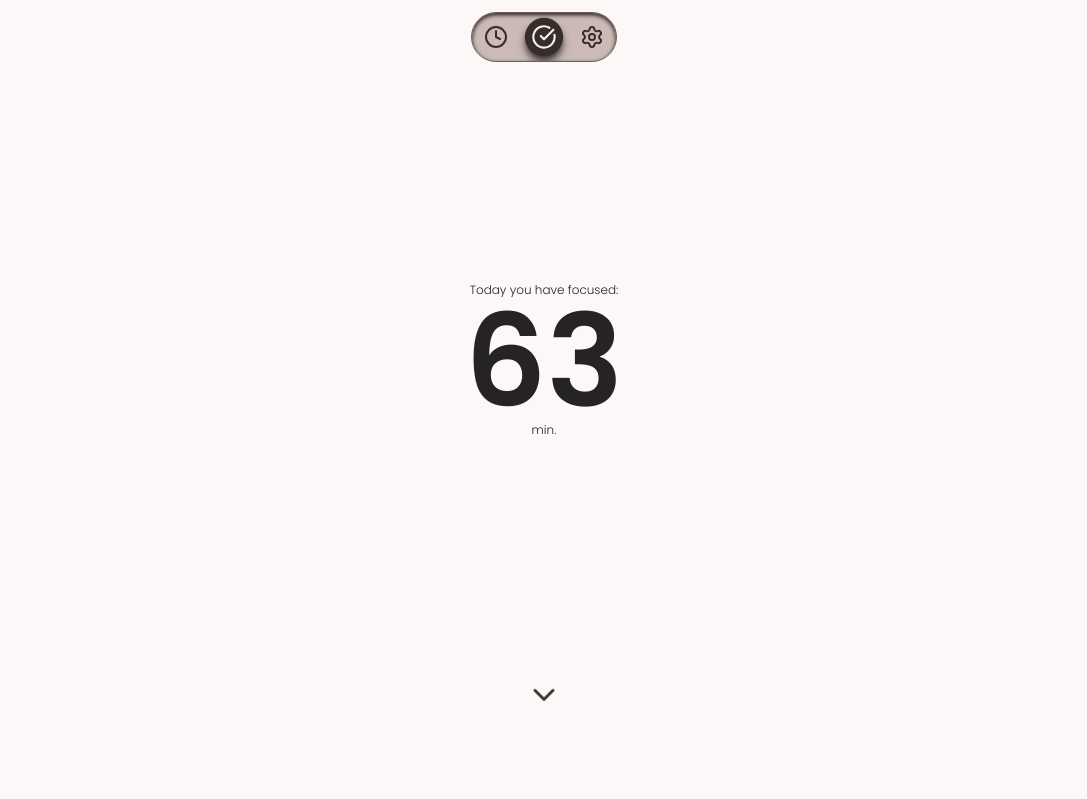
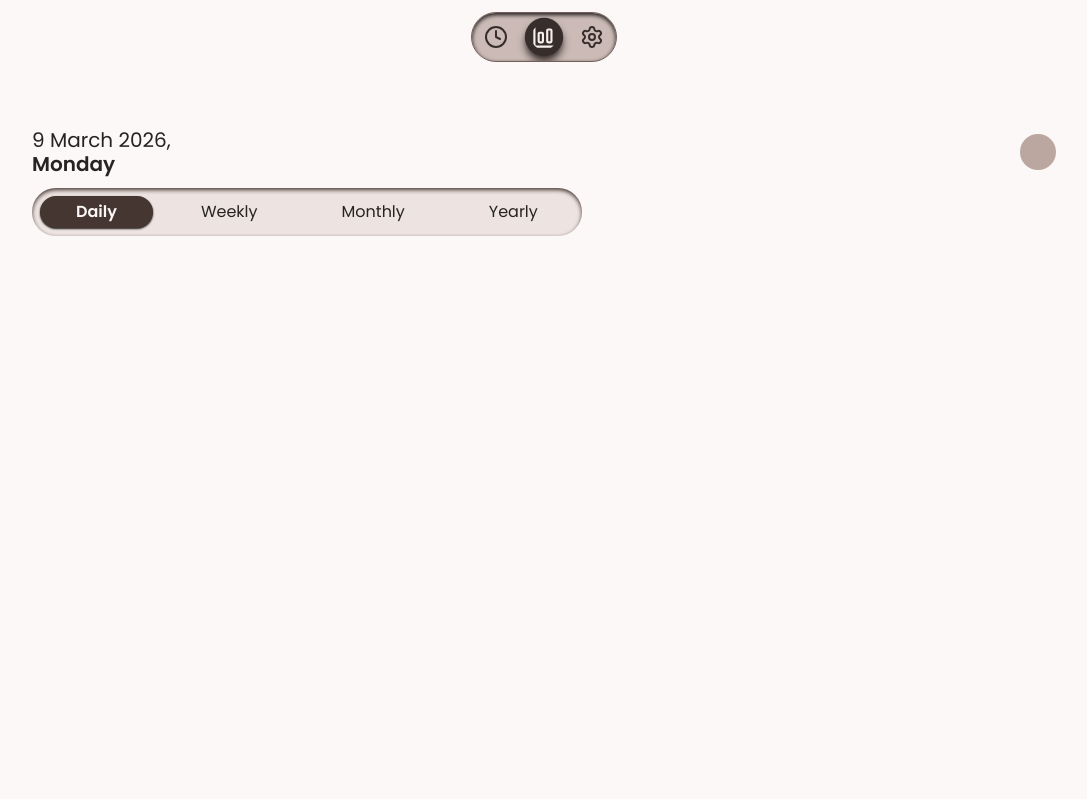
Before and after one commit to plwtx/chai.study, a React (Vite) app: page /statistics in a window 1280 px wide. Shown: the top 799 px of the page, without its empty margins (96-1183 px from the left). Built offline with nearby package versions, Linux system fonts and the light colour scheme; a web font is replaced by a local one; what @toolwind/corner-shape would draw is missing.

Commit message:
STYLE: Rework of charts page.

```diff
--- a/src/features/navbar/index.tsx
+++ b/src/features/navbar/index.tsx
@@ -1,4 +1,4 @@
-import { Clock, Settings, CircleCheckBig } from "lucide-react";
+import { Clock, Settings, CircleCheckBig, ChartColumnBig } from "lucide-react";
 import NavItem from "./components/NavItem";
 import NavLogo from "./components/NavLogo";
 
@@ -9,8 +9,8 @@ export default function Navbar() {
       <div className="bg-brown-300/75 dark:bg-dark-900 shadow-brown-900 border-brown-500 z-30 flex w-fit items-center justify-between gap-6 overflow-clip rounded-full border p-3 shadow-inner dark:border-black dark:shadow-black">
         {/* Clock */}
         <NavItem icon={Clock} to="/" />
-        {/* Tasks */}
-        <NavItem icon={CircleCheckBig} to="/statistics" />
+        {/* Stats */}
+        <NavItem icon={ChartColumnBig} to="/statistics" />
         {/* Settings */}
         <NavItem icon={Settings} to="/settings" variant="icon" />
       </div>
--- a/src/features/statistics/components/daily-focus-page.tsx
+++ /dev/null
@@ -1,19 +0,0 @@
-import { ChevronDown } from "lucide-react";
-export default function DailyFocusPage() {
-  return (
-    <>
-      <div className="h-dvh w-full">
-        {/* Daily focus */}
-        <div className="relative flex h-[90%] w-full items-center justify-center">
-          <section className="text-brown-800 relative z-20 flex size-96 flex-col items-center justify-center p-12 text-9xl font-semibold dark:text-white/75">
-            <p className="text-xs font-light">Today you have focused:</p>
-            <h6>63</h6>
-            <span className="-mt-1 text-xs font-light">min.</span>
-          </section>
-          {/* Absolutes */}
-          <ChevronDown className="stroke-brown-600 absolute bottom-0 left-1/2 size-9 -translate-x-1/2 animate-bounce" />
-        </div>
-      </div>
-    </>
-  );
-}
--- /dev/null
+++ b/src/features/statistics/components/stats-graph-page.tsx
@@ -0,0 +1,48 @@
+import { ChevronDown } from "lucide-react";
+
+const CurrentDate: React.FC = () => {
+  const currentDate = new Date();
+  const day = currentDate.getDate();
+  const month = currentDate.toLocaleString("default", { month: "long" });
+  const year = currentDate.getFullYear();
+  const dayOfWeek = currentDate.toLocaleString("default", { weekday: "long" });
+
+  return (
+    <p className="font-poppins w-fit text-left text-xl leading-6">
+      {day} {month} {year}, <br />
+      <span className="font-semibold">{dayOfWeek}</span>
+    </p>
+  );
+};
+
+export default function DailyFocusPage() {
+  return (
+    <>
+      <div className="font-poppins h-full w-full">
+        {/* Daily focus */}
+        <div className="relative h-dvh w-full">
+          {/* Main */}
+          <div>
+            {/* Date and switch */}
+            <section className="flex w-full items-center justify-between">
+              <CurrentDate />
+              {/* button */}
+              <div className="bg-brown-300 size-9 rounded-full" />
+            </section>
+            {/* Chart & stats view mode toggle */}
+            <section className="bg-brown-200/45 shadow-brown-600 mt-3 flex w-fit gap-3 overflow-clip rounded-full p-2 shadow-inner">
+              <span className="bg-brown-600 shadow-brown-900 text-brown-50 rounded-full p-1 px-9 font-semibold shadow-xs">
+                Daily
+              </span>
+              <span className="rounded-full p-1 px-9">Weekly</span>
+              <span className="rounded-full p-1 px-9">Monthly</span>
+              <span className="rounded-full p-1 px-9">Yearly</span>
+            </section>
+          </div>
+          {/* Absolutes */}
+          <ChevronDown className="stroke-brown-600 absolute bottom-0 left-1/2 size-9 -translate-x-1/2 animate-bounce" />
+        </div>
+      </div>
+    </>
+  );
+}
--- a/src/features/statistics/index.tsx
+++ b/src/features/statistics/index.tsx
@@ -1,16 +1,17 @@
 import FocusHeatmap from "./components/heatmap-calendar";
 import OtherStats from "./components/other-stats";
-import DailyFocusPage from "./components/daily-focus-page";
+import StatsGraphPage from "./components/stats-graph-page";
 import DayStreak from "./components/day-streak";
+
 export default function Statistics() {
   return (
     <>
       <div className="bg-brown-50 dark:bg-dark-600 text-brown-800 dark:text-dark-100 font-poppins flex h-fit w-full items-center justify-center">
-        <div className="flex h-full w-full max-w-6xl flex-col items-center justify-center">
+        <div className="flex h-full w-full max-w-5xl flex-col items-center justify-center pt-32">
           {/* Statistics and streak */}
           {/* <h1 className="text-3xl font-semibold">Statistics</h1> */}
           {/* General stats */}
-          <DailyFocusPage />
+          <StatsGraphPage />
           {/* Heatmap and Other stats: */}
           <section className="bg-brown-100/45 dark:bg-dark-900 border-brown-200/75 flex h-full w-fit flex-col items-center justify-center gap-9 rounded-t-3xl border border-b-0 p-12 dark:border-black">
             {/* Focus heatmap */}
```
